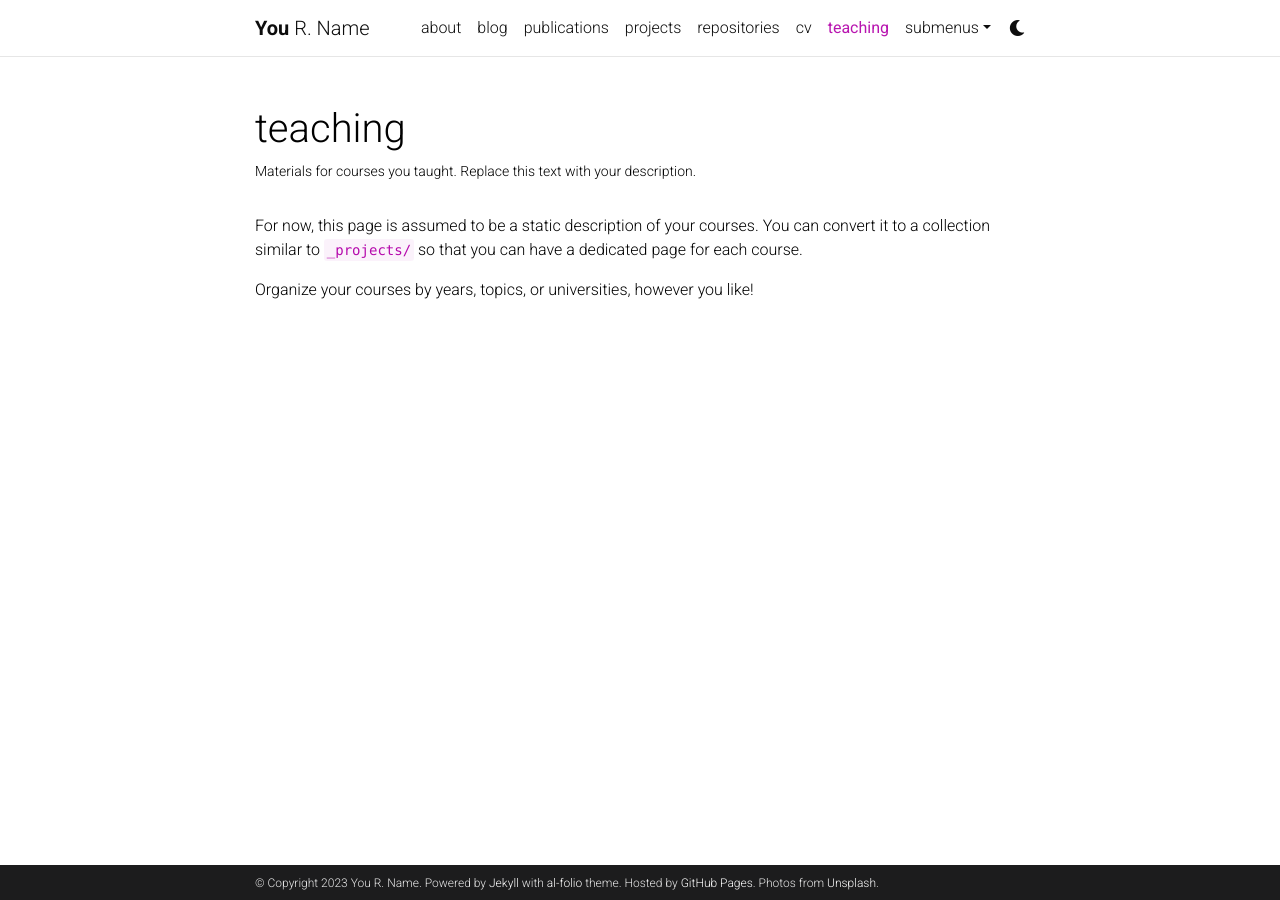
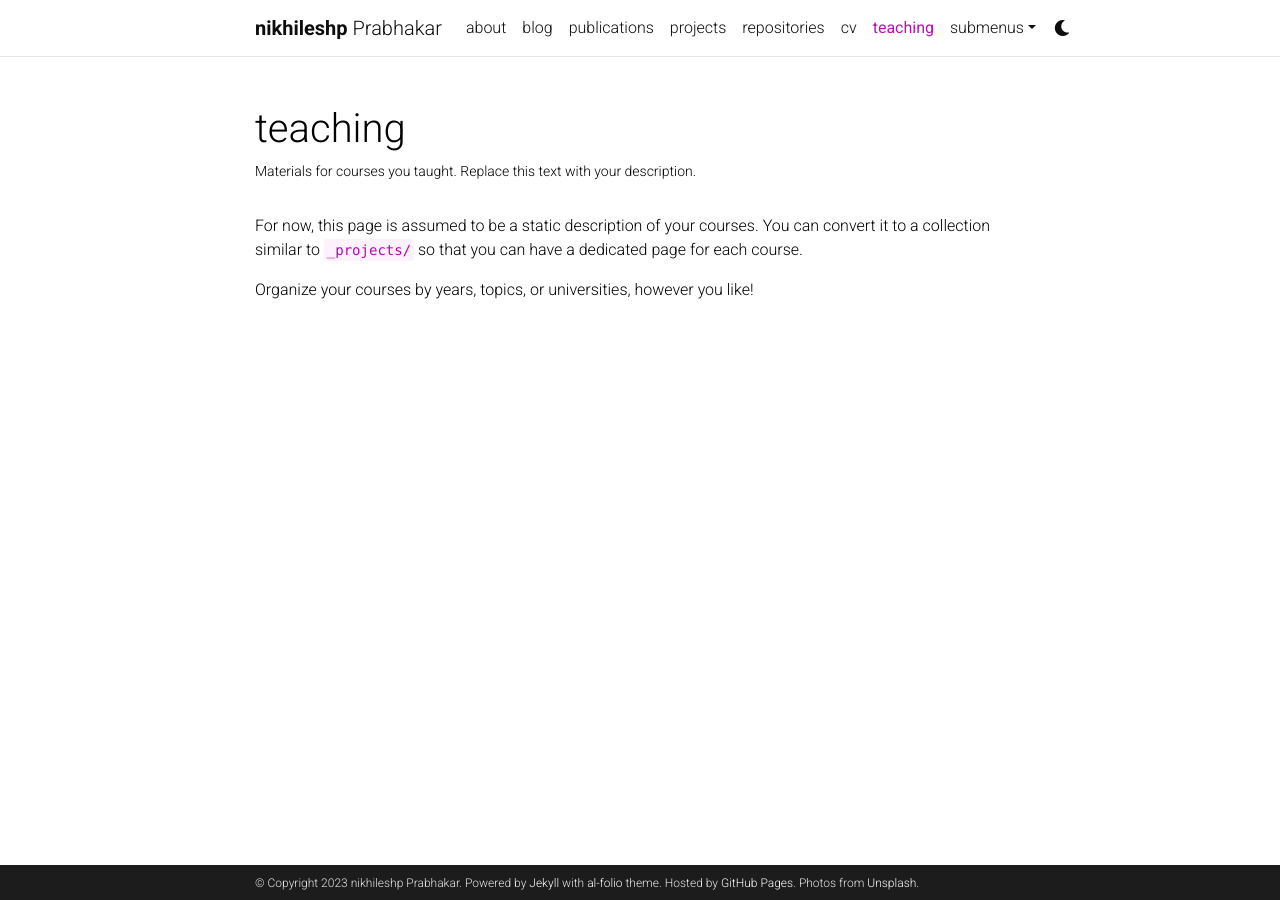
Before and after one commit to nikhileshp/nikhileshp.github.io, a Jekyll site: the page built from _pages/teaching.md, in a window 1280 px wide. Built offline with Jekyll 4.4.1, drawn with Linux system fonts in a browser that asks for light colours; comment, search, counter and statistics services are not loaded; a style sheet for code colours, icons or effects is not loaded.

Commit message:
Changes to yml

```diff
--- a/_config.yml
+++ b/_config.yml
@@ -3,10 +3,10 @@
 # -----------------------------------------------------------------------------
 
 title: blank # the website title (if blank, full name will be used instead)
-first_name: You
-middle_name: R.
-last_name: Name
-email: you@example.com
+first_name: nikhileshp
+middle_name:
+last_name: Prabhakar
+email: nikhilesh.prabhakar@utdallas.edu
 description: > # the ">" symbol means to ignore newlines until "footer_text:"
   A simple, whitespace theme for academics. Based on [*folio](https://github.com/bogoli/-folio) design.
 footer_text: >
```
